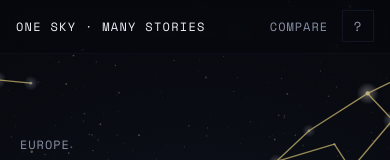
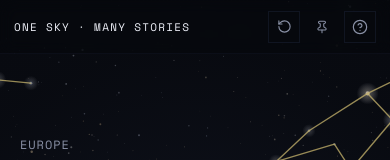
Before and after one commit to Hamzaafroukh321/One-Sky-Many-Stories, a Next.js app: page / in a window 390 px wide. Shown: the top 160 px of the page. Built offline with nearby package versions, Linux system fonts and the light colour scheme.

Commit message:
feat: polish atlas controls and docs

```diff
--- a/components/sky-atlas.module.css
+++ b/components/sky-atlas.module.css
@@ -57,7 +57,7 @@
 .actions {
   display: flex;
   justify-content: flex-end;
-  gap: 10px;
+  gap: 8px;
 }
 
 .textButton,
@@ -73,6 +73,10 @@
 }
 
 .textButton {
+  display: inline-flex;
+  align-items: center;
+  gap: 7px;
+  min-height: 32px;
   padding: 8px 4px;
   font-size: 12px;
 }
@@ -83,10 +87,18 @@
 }
 
 .iconButton {
+  display: inline-grid;
+  place-items: center;
   width: 32px;
   height: 32px;
   border: 1px solid color-mix(in srgb, var(--haze) 72%, transparent);
   font-size: 13px;
+}
+
+.iconButton svg,
+.textButton svg,
+.closeButton svg {
+  display: block;
 }
 
 .intro {
@@ -188,6 +200,8 @@
   position: absolute;
   top: 18px;
   right: 18px;
+  display: grid;
+  place-items: center;
   width: 30px;
   height: 30px;
   border: 1px solid color-mix(in srgb, var(--haze) 72%, transparent);
@@ -337,7 +351,33 @@
   .topBar {
     grid-template-columns: 1fr auto;
     min-height: 54px;
-    padding: 0 16px;
+    padding: 0 14px;
+    column-gap: 10px;
+  }
+
+  .wordmark {
+    font-size: 11px;
+  }
+
+  .actions {
+    gap: 6px;
+  }
+
+  .textButton span {
+    position: absolute;
+    width: 1px;
+    height: 1px;
+    padding: 0;
+    overflow: hidden;
+    clip: rect(0, 0, 0, 0);
+    white-space: nowrap;
+    border: 0;
+  }
+
+  .textButton {
+    width: 32px;
+    justify-content: center;
+    padding: 0;
   }
 
   .readout {
--- a/components/sky-atlas.tsx
+++ b/components/sky-atlas.tsx
@@ -1,6 +1,7 @@
 "use client";
 
 import { useCallback, useEffect, useMemo, useRef, useState } from "react";
+import { CircleHelp, Pin, RotateCcw, X } from "lucide-react";
 import styles from "./sky-atlas.module.css";
 
 type StarTuple = [number, string, number, number, number, number];
@@ -520,6 +521,11 @@ export function SkyAtlas() {
     setActiveCultureId(cultureId);
   };
 
+  const resetView = () => {
+    viewRef.current = { ...defaultView };
+    setViewReadout(defaultView);
+  };
+
   const handlePointerDown = (event: React.PointerEvent<HTMLCanvasElement>) => {
     event.currentTarget.setPointerCapture(event.pointerId);
     dragRef.current = {
@@ -609,20 +615,32 @@ export function SkyAtlas() {
         </div>
         <div className={styles.actions}>
           <button
+            className={styles.iconButton}
+            type="button"
+            aria-label="Reset sky view"
+            title="Reset view"
+            onClick={resetView}
+          >
+            <RotateCcw aria-hidden="true" size={15} strokeWidth={1.8} />
+          </button>
+          <button
             className={styles.textButton}
             type="button"
             aria-pressed={Boolean(pinnedCultureId)}
+            title="Pin this culture for comparison"
             onClick={() => setPinnedCultureId(pinnedCultureId ? null : activeCultureId)}
           >
-            Compare
+            <Pin aria-hidden="true" size={14} strokeWidth={1.8} />
+            <span>Compare</span>
           </button>
           <button
             className={styles.iconButton}
             type="button"
             aria-label="Open sources"
+            title="Sources"
             onClick={() => setShowSources(true)}
           >
-            ?
+            <CircleHelp aria-hidden="true" size={16} strokeWidth={1.8} />
           </button>
         </div>
       </header>
@@ -649,7 +667,7 @@ export function SkyAtlas() {
               aria-label="Close story panel"
               onClick={() => setSelectedConstellationId(null)}
             >
-              x
+              <X aria-hidden="true" size={16} strokeWidth={1.8} />
             </button>
             <p className={styles.eyebrow}>Constellation &middot; {activeCulture.region}</p>
             <h2>{selectedConstellation.name}</h2>
@@ -681,7 +699,7 @@ export function SkyAtlas() {
             aria-label="Close sources"
             onClick={() => setShowSources(false)}
           >
-            x
+            <X aria-hidden="true" size={16} strokeWidth={1.8} />
           </button>
           <p className={styles.eyebrow}>About &middot; Sources</p>
           <h2>The stars don't move. The stories do.</h2>
--- a/package.json
+++ b/package.json
@@ -10,6 +10,7 @@
     "build:data": "tsx scripts/build-data.ts"
   },
   "dependencies": {
+    "lucide-react": "^1.21.0",
     "next": "latest",
     "react": "latest",
     "react-dom": "latest"
```
Also changed, not shown: 2 other files (tests, documents, lock files or other folders).
